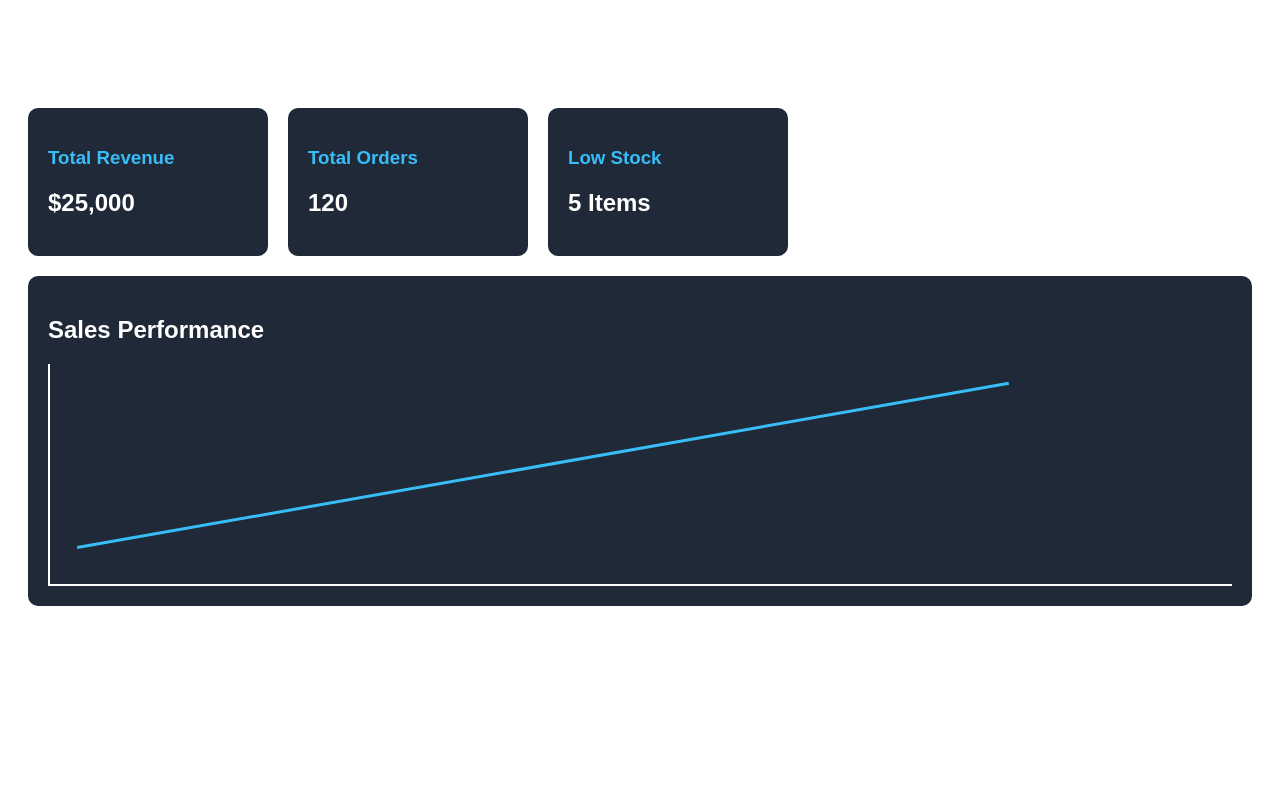
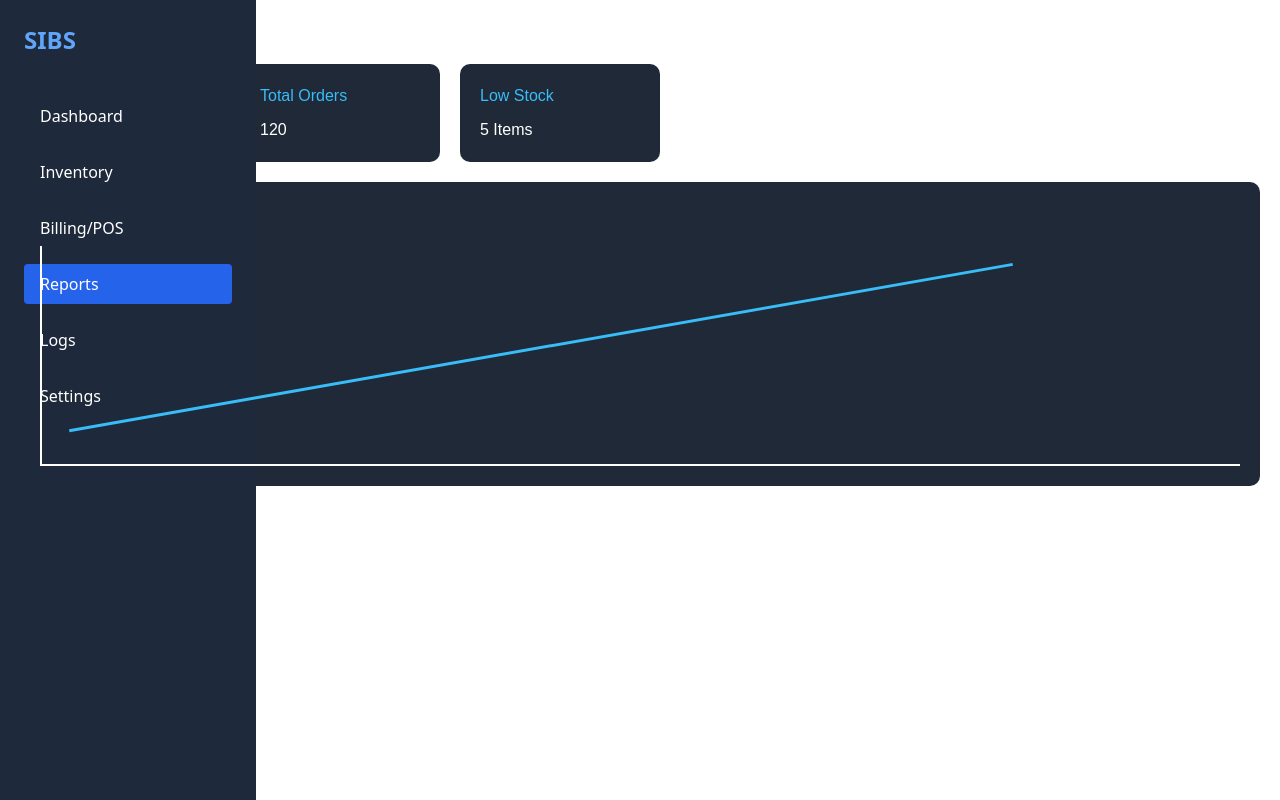
Before and after one commit to wtvimsupposedtotype/second-semester-group-project, a PHP site: page /report.php in a window 1280 px wide. Run offline with PHP 8.4, Linux system fonts and the light colour scheme; some libraries are stand-ins or nearby versions.

Commit message:
sidebar update

```diff
--- a/includes/sidebar.php
+++ b/includes/sidebar.php
@@ -1,13 +1,43 @@
+<?php
+// Get the current file name (e.g., 'dashboard.php') to highlight the active menu item
+$current_page = basename($_SERVER['PHP_SELF']);
+?>
+
 <aside id="sidebar" class="w-64 h-screen bg-slate-800 text-white fixed left-0 top-0 transition-transform duration-300">
     <div class="p-6">
         <h2 class="text-2xl font-bold text-blue-400">SIBS</h2>
         <nav class="mt-10 space-y-4">
-            <a href="#" class="block py-2 px-4 bg-blue-600 rounded">Dashboard</a>
-            <a href="#" class="block py-2 px-4 hover:bg-slate-700">Inventory</a>
-            <a href="#" class="block py-2 px-4 hover:bg-slate-700">Billing/POS</a>
-            <a href="#" class="block py-2 px-4 hover:bg-slate-700">Reports</a>
-            <a href="#" class="block py-2 px-4 hover:bg-slate-700">Logs</a>
-            <a href="#" class="block py-2 px-4 hover:bg-slate-700">Settings</a>
+
+            <a href="dashboard.php"
+                class="block py-2 px-4 rounded transition-colors <?php echo ($current_page == 'dashboard.php') ? 'bg-blue-600' : 'hover:bg-slate-700'; ?>">
+                Dashboard
+            </a>
+
+            <a href="inventory.php"
+                class="block py-2 px-4 rounded transition-colors <?php echo ($current_page == 'inventory.php') ? 'bg-blue-600' : 'hover:bg-slate-700'; ?>">
+                Inventory
+            </a>
+
+            <a href="billing.php"
+                class="block py-2 px-4 rounded transition-colors <?php echo ($current_page == 'billing.php') ? 'bg-blue-600' : 'hover:bg-slate-700'; ?>">
+                Billing/POS
+            </a>
+
+            <a href="report.php"
+                class="block py-2 px-4 rounded transition-colors <?php echo ($current_page == 'report.php') ? 'bg-blue-600' : 'hover:bg-slate-700'; ?>">
+                Reports
+            </a>
+
+            <a href="logs.php"
+                class="block py-2 px-4 rounded transition-colors <?php echo ($current_page == 'logs.php') ? 'bg-blue-600' : 'hover:bg-slate-700'; ?>">
+                Logs
+            </a>
+
+            <a href="settings.php"
+                class="block py-2 px-4 rounded transition-colors <?php echo ($current_page == 'settings.php') ? 'bg-blue-600' : 'hover:bg-slate-700'; ?>">
+                Settings
+            </a>
+
         </nav>
     </div>
 </aside>
--- a/report.php
+++ b/report.php
@@ -1,3 +1,6 @@
+<?php include 'includes/db.php';
+?>
+<?php include 'includes/sidebar.php'; ?>
 <!DOCTYPE html>
 <html lang="en">
 
@@ -5,57 +8,61 @@
     <meta charset="UTF-8">
     <meta name="viewport" content="width=device-width, initial-scale=1.0">
     <title>SIBS - Report</title>
+    <script src="https://cdn.tailwindcss.com"></script>
+</head>
 
-</head>
 <style>
-
-.reports-container{
-    color:white;
-    padding:20px;
-    font-family:Arial;
-}
-.cards{
-    display:flex;
-    gap:20px;
-    margin-top:20px;
-}
-.card{
-    background:#1f2937;
-    padding:20px;
-    border-radius:10px;
-    width:200px;
-}
-.card h3{
-    color:#38bdf8;
-    margin-bottom:10px;
-}
-.chart{
-    background:#1f2937;
-    margin-top:20px;
-    padding:20px;
-    border-radius:10px;
+    .reports-container {
+        color: white;
+        padding: 20px;
+        font-family: Arial;
     }
 
-.graph{
-    height:220px;
-    border-left:2px solid white;
-    border-bottom:2px solid white;
-    position:relative;
-    margin-top:20px;
+    .cards {
+        display: flex;
+        gap: 20px;
+        margin-top: 20px;
     }
 
-.line{
-    width:80%;
-    height:3px;
-    background:#38bdf8;
-    position:absolute;
-    top:100px;
-    left:20px;
-    transform:rotate(-10deg);
+    .card {
+        background: #1f2937;
+        padding: 20px;
+        border-radius: 10px;
+        width: 200px;
+    }
+
+    .card h3 {
+        color: #38bdf8;
+        margin-bottom: 10px;
+    }
+
+    .chart {
+        background: #1f2937;
+        margin-top: 20px;
+        padding: 20px;
+        border-radius: 10px;
+    }
+
+    .graph {
+        height: 220px;
+        border-left: 2px solid white;
+        border-bottom: 2px solid white;
+        position: relative;
+        margin-top: 20px;
+    }
+
+    .line {
+        width: 80%;
+        height: 3px;
+        background: #38bdf8;
+        position: absolute;
+        top: 100px;
+        left: 20px;
+        transform: rotate(-10deg);
     }
 </style>
 
-
+<body>
     <div class="reports-container">
         <h1>REPORTS PAGE</h1>
         <div class="cards">
@@ -84,3 +91,6 @@
         </div>
 
     </div>
+
+    <script src="assets/js/script.js"></script>
+</body>
```
Lines whose indentation alone changed are shown as unchanged.
